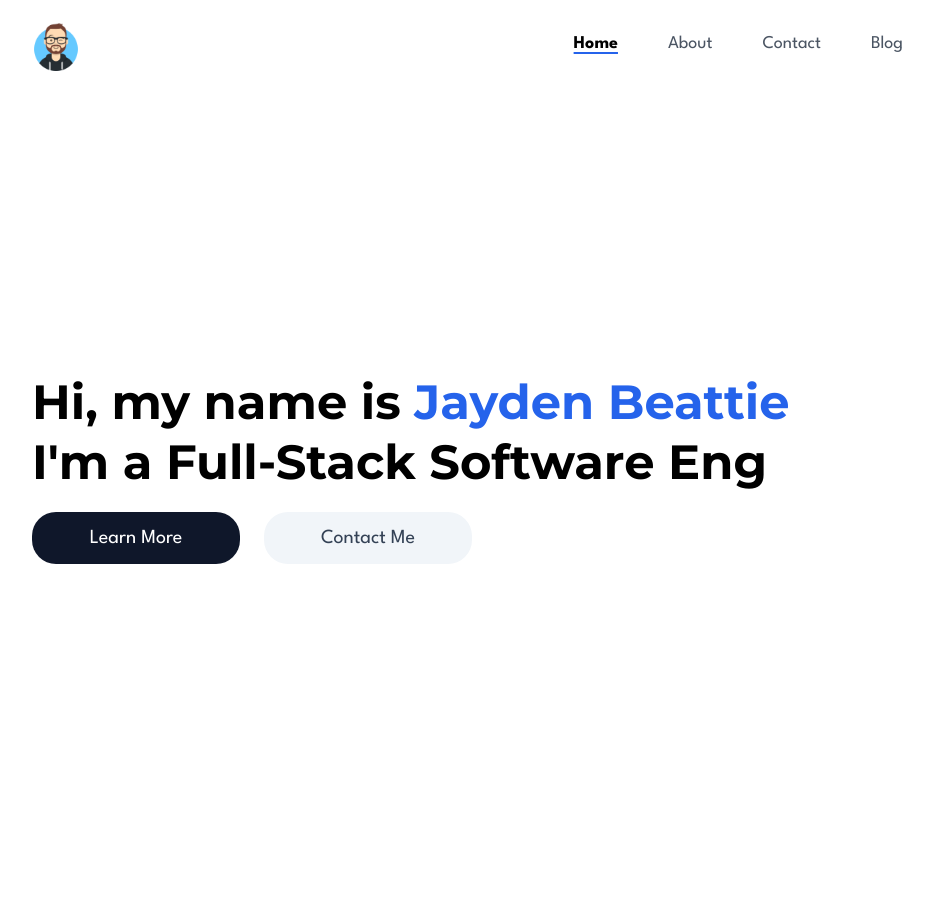
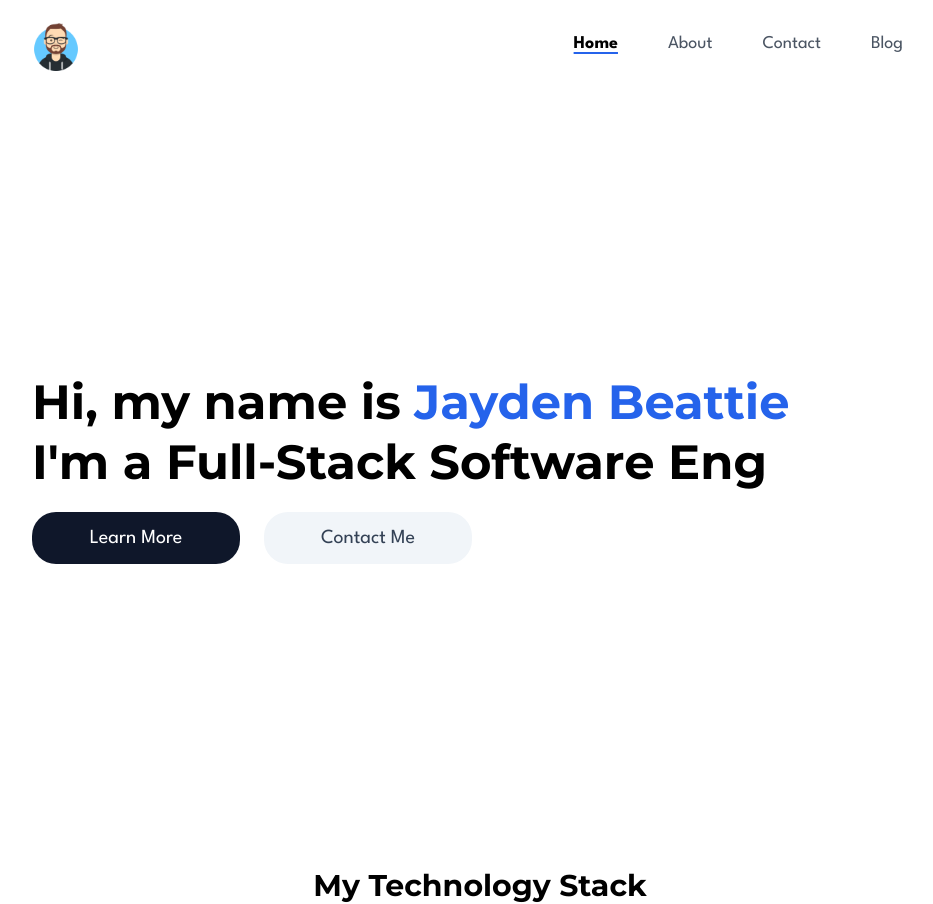
Before and after one commit to jkbeattie/jkbeattie.dev, a React (Create React App) app: page / in a window 1280 px wide. Shown: the whole page, without its empty margins (160-1093 px from the left). Before the commit the page ends 868 px from the top, so only its background shows below. Built offline with nearby package versions, Linux system fonts and the light colour scheme.

Commit message:
initial commit

```diff
--- /dev/null
+++ b/src/components/TechStack.tsx
@@ -0,0 +1,9 @@
+function TechStack() {
+    return (
+        <div className="tech-stack flex flex-col items-center">
+            <h1 className="text-3xl font-bold font-heading">My Technology Stack</h1>
+        </div>
+    )
+}
+
+export default TechStack
--- a/src/pages/Home.tsx
+++ b/src/pages/Home.tsx
@@ -1,11 +1,13 @@
 import Hero from '../components/Hero';
 import Navbar from '../components/Navbar';
+import TechStack from '../components/TechStack';
 
 function Home() {
     return (
         <div>
             <Navbar />
             <Hero />
+            <TechStack />
         </div>
     )
 }
```
